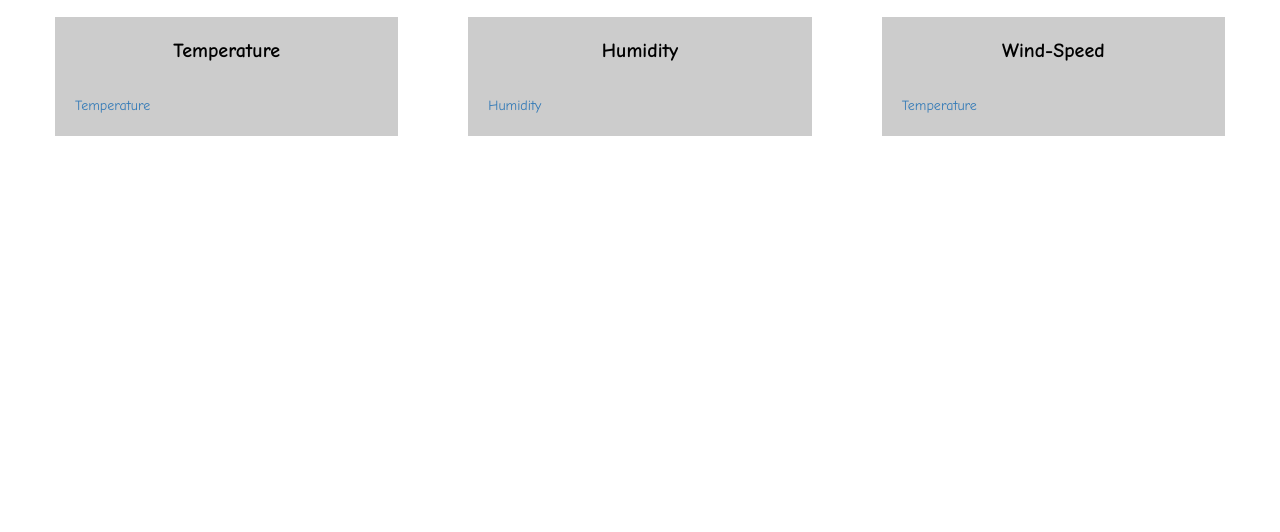
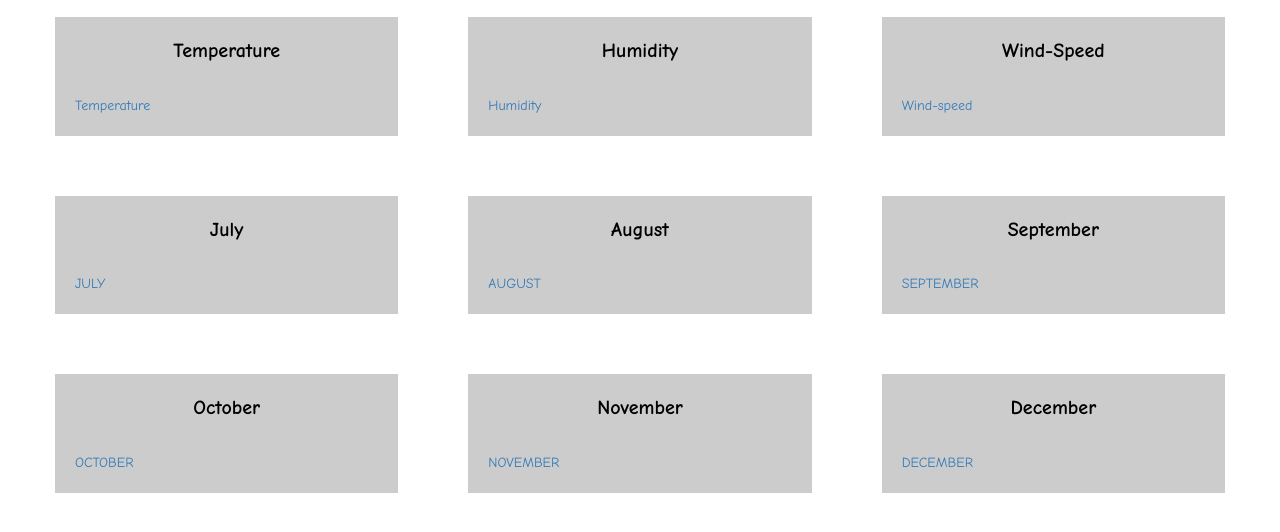
Before and after one commit to Nishma25/Power-Consumption-Trends, a plain HTML site: page project/index.html in a window 1280 px wide. Shown: the part 150-682 px from the top of the page. Drawn offline with nearby package versions, Linux system fonts and the light colour scheme.

Commit message:
Update index.html

```diff
--- a/project/index.html
+++ b/project/index.html
@@ -66,12 +66,64 @@
   <div class="col-lg-4 col-md-12 col-sm-12">
     <div class="content-box">
       <p class="item-name">Wind-Speed</p>
-       <br><a href="https://docs.google.com/document/d/e/2PACX-1vQw0C5K4ut-b3Nm9MON4STyvVuZWNrKHdYGgTwKb7dk7aFr70aMc_A5zlif5n7E2E70ko9bzKebTaPe/pub">Temperature</a><br>
+       <br><a href="https://docs.google.com/document/d/e/2PACX-1vQw0C5K4ut-b3Nm9MON4STyvVuZWNrKHdYGgTwKb7dk7aFr70aMc_A5zlif5n7E2E70ko9bzKebTaPe/pub">Wind-speed</a><br>
     </div>
   </div>
 
 </div>
 
+<div class="row">
+
+  <div class="col-lg-4 col-md-6 col-sm-12">
+    <div class="content-box">
+      <p class="item-name">July</p>
+       <br><a href="https://docs.google.com/document/d/e/2PACX-1vR9DqqG-trklx7h3zCIoI7p2_SO19WyuifuH5Uz8hgQZkt7vY69DGUVbMs4-_xTa2ktrcMxGbs-6W9O/pub?embedded=true">JULY</a><br>
+    </div>
+  </div>
+
+  <div class="col-lg-4 col-md-6 col-sm-12">
+    <div class="content-box">
+      <p class="item-name">August</p>
+
+    <br><a href="https://docs.google.com/document/d/e/2PACX-1vS-Nm_MQrBx6vSJ6Y58uZKGjWXLpQSkfD8yyfBZ6ikcGXk-AZI8_QbJaC5Y09NcLHA2n0j97PtsLJ_0/pub?embedded=true">AUGUST</a><br>
+    </div>
+  </div>
+
+
+  <div class="col-lg-4 col-md-12 col-sm-12">
+    <div class="content-box">
+      <p class="item-name">September</p>
+       <br><a href="https://docs.google.com/document/d/e/2PACX-1vT2G_RL80y7f5kB-C_Bnp9MiKMH7mvyFy3UkzHJu_h_4sgjIBG7RQegfQv1Q7qpUL6V2R0JGMFsb-4I/pub?embedded=true">SEPTEMBER</a><br>
+    </div>
+  </div>
+
+</div>
+
+<div class="row">
+
+  <div class="col-lg-4 col-md-6 col-sm-12">
+    <div class="content-box">
+      <p class="item-name">October</p>
+
+    <br><a href="https://docs.google.com/document/d/e/2PACX-1vTH90rx5HKYF3SLz_i54yg_3IDyEdwtWcoDC7TQP-QQrTfaJpbt7rula2j41T48aJ0SnbcXz7kuXtHI/pub?embedded=true">OCTOBER</a><br>
+    </div>
+  </div>
+
+  <div class="col-lg-4 col-md-6 col-sm-12">
+    <div class="content-box">
+      <p class="item-name">November</p>
+    <br><a href="https://docs.google.com/document/d/e/2PACX-1vTDIzxGH8FDlspiOrQMJOL5mE2B3sKLVPPFj61i0OylACadSPq4w40YejCFFpeFf-KyG6Mnm5SNDySa/pub?embedded=true">NOVEMBER</a><br>
+    </div>
+  </div>
+
+
+  <div class="col-lg-4 col-md-12 col-sm-12">
+    <div class="content-box">
+      <p class="item-name">December</p><br><a href="https://docs.google.com/document/d/e/2PACX-1vQHnlYsZ_Tm7dgzP5L2TxBzzzrzUxjiMRhJJKOGQJnEmz7pKfw1zIBJEMADTIQFoQUJ3Xs-Z-Q5j7nL/pub?embedded=true">DECEMBER</a><br>
+    </div>
+  </div>
+
+</div>
 
 </body>
 </html>
```
